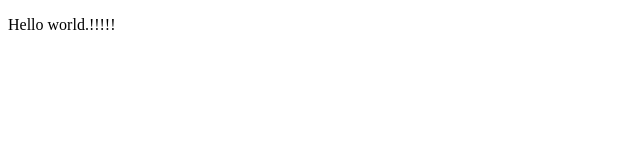
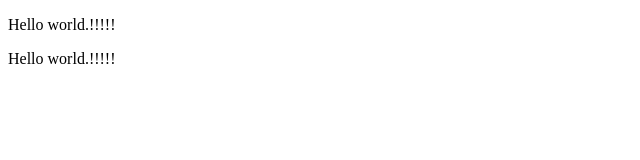
Before and after one commit to vishnuvs369/test, a plain HTML site: page index.html in a window 1280 px wide. Shown: the full height of the page, 0-640 px from the left. Drawn offline with Linux system fonts and the light colour scheme.

Commit message:
sonar gate checking

```diff
--- a/index.html
+++ b/index.html
@@ -6,4 +6,7 @@
     <body>
         <p>Hello world.!!!!!</p>
     </body>
+    <body>
+        <p>Hello world.!!!!!</p>
+    </body>
 </html>
```
